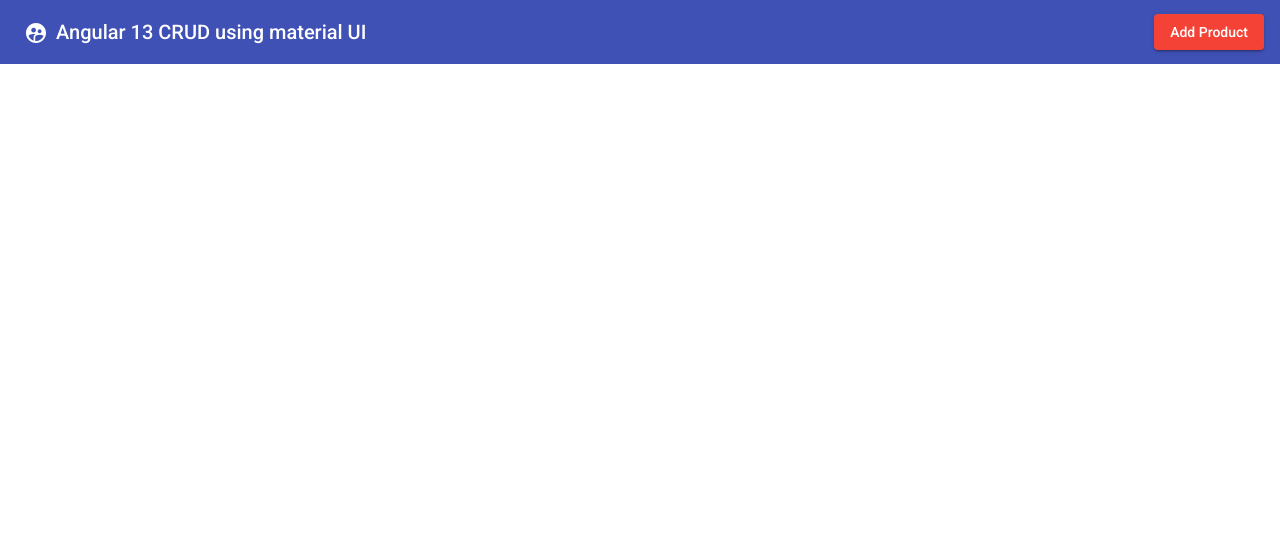
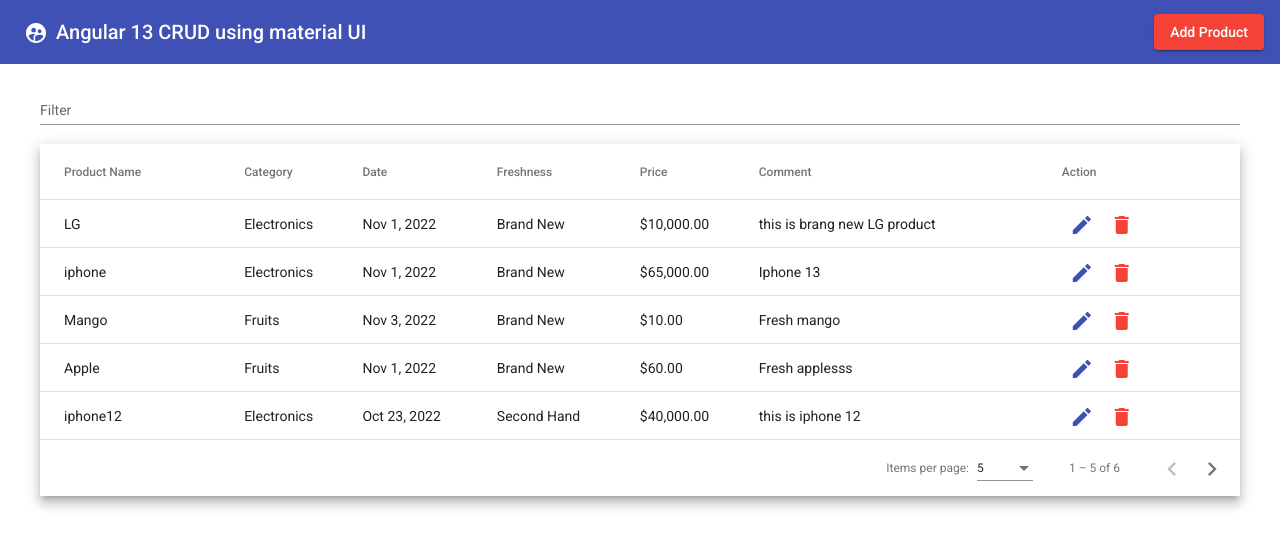
Before and after one commit to santosh214/angularCrud, an Angular app: page / in a window 1280 px wide. Shown: the top 548 px of the page. Built offline with nearby package versions, Linux system fonts and the light colour scheme; data requests are answered from the project's data file.

Commit message:
get api done and edit form

```diff
--- a/db.json
+++ b/db.json
@@ -8,6 +8,51 @@
       "comment": "this is brang new LG product",
       "date": "2022-11-01T18:30:00.000Z",
       "id": 1
+    },
+    {
+      "productName": "iphone",
+      "category": "Electronics",
+      "freshness": "Brand New",
+      "price": 65000,
+      "comment": "Iphone 13",
+      "date": "2022-11-01T18:30:00.000Z",
+      "id": 2
+    },
+    {
+      "productName": "Mango",
+      "category": "Fruits",
+      "freshness": "Brand New",
+      "price": 10,
+      "comment": "Fresh mango",
+      "date": "2022-11-03T18:30:00.000Z",
+      "id": 3
+    },
+    {
+      "productName": "Apple",
+      "category": "Fruits",
+      "freshness": "Brand New",
+      "price": 60,
+      "comment": "Fresh applesss",
+      "date": "2022-11-01T18:30:00.000Z",
+      "id": 4
+    },
+    {
+      "productName": "iphone12",
+      "category": "Electronics",
+      "freshness": "Second Hand",
+      "price": 40000,
+      "comment": "this is iphone 12",
+      "date": "2022-10-23T18:30:00.000Z",
+      "id": 5
+    },
+    {
+      "productName": "iphone12",
+      "category": "Electronics",
+      "freshness": "Second Hand",
+      "price": 40000,
+      "comment": "this is iphone 12",
+      "date": "2022-10-23T18:30:00.000Z",
+      "id": 6
     }
   ],
   "comments": [
--- a/src/app/app.component.css
+++ b/src/app/app.component.css
@@ -1,3 +1,16 @@
 .example-spacer {
     flex: 1 1 auto;
   }
+  table {
+    width: 100%;
+  }
+
+  .mat-form-field {
+    font-size: 14px;
+    width: 100%;
+  }
+
+.container{
+    max-width: 1200px;
+    margin: 0 auto;
+}
--- a/src/app/app.component.html
+++ b/src/app/app.component.html
@@ -8,3 +8,74 @@
 
 
 </mat-toolbar>
+
+<div class="container">
+  <div style='margin-top: 10px;'>
+    <mat-form-field appearance="standard">
+      <mat-label>Filter</mat-label>
+      <input matInput (keyup)="applyFilter($event)" placeholder="Ex. Mia" #input>
+    </mat-form-field>
+
+    <div class="mat-elevation-z8">
+      <table mat-table [dataSource]="dataSource" matSort>
+
+        <!-- ID Column -->
+        <ng-container matColumnDef="productName">
+          <th mat-header-cell *matHeaderCellDef mat-sort-header> Product Name </th>
+          <td mat-cell *matCellDef="let row"> {{row.productName}} </td>
+        </ng-container>
+
+        <!-- Progress Column -->
+        <ng-container matColumnDef="category">
+          <th mat-header-cell *matHeaderCellDef mat-sort-header> Category </th>
+          <td mat-cell *matCellDef="let row"> {{row.category}} </td>
+        </ng-container>
+
+        <!-- Name Column -->
+        <ng-container matColumnDef="date">
+          <th mat-header-cell *matHeaderCellDef mat-sort-header> Date </th>
+          <td mat-cell *matCellDef="let row"> {{row.date|date}} </td>
+        </ng-container>
+
+        <!-- Fruit Column -->
+        <ng-container matColumnDef="freshness">
+          <th mat-header-cell *matHeaderCellDef mat-sort-header> Freshness </th>
+          <td mat-cell *matCellDef="let row"> {{row.freshness}} </td>
+        </ng-container>
+
+        <ng-container matColumnDef="price">
+          <th mat-header-cell *matHeaderCellDef mat-sort-header> Price </th>
+          <td mat-cell *matCellDef="let row"> {{row.price|currency}} </td>
+        </ng-container>
+
+        <ng-container matColumnDef="comment">
+          <th mat-header-cell *matHeaderCellDef mat-sort-header> Comment </th>
+          <td mat-cell *matCellDef="let row"> {{row.comment}} </td>
+        </ng-container>
+
+        <ng-container matColumnDef="action">
+          <th mat-header-cell *matHeaderCellDef mat-sort-header> Action </th>
+          <td mat-cell *matCellDef="let row">
+          <button mat-icon-button color="primary">
+            <mat-icon (click)="editProduct(row)">edit</mat-icon>
+          </button>
+          <button mat-icon-button color="warn">
+            <mat-icon>delete</mat-icon>
+          </button>
+          </td>
+        </ng-container>
+
+        <tr mat-header-row *matHeaderRowDef="displayedColumns"></tr>
+        <tr mat-row *matRowDef="let row; columns: displayedColumns;"></tr>
+
+        <!-- Row shown when there is no matching data. -->
+        <tr class="mat-row" *matNoDataRow>
+          <td class="mat-cell" colspan="4">No data matching the filter "{{input.value}}"</td>
+        </tr>
+      </table>
+
+      <mat-paginator [pageSizeOptions]="[5, 10, 25, 100]" aria-label="Select page of users"></mat-paginator>
+    </div>
+
+  </div>
+</div>
--- a/src/app/app.component.ts
+++ b/src/app/app.component.ts
@@ -1,22 +1,57 @@
-import { Component } from '@angular/core';
-import {MatDialog, MAT_DIALOG_DATA} from '@angular/material/dialog';
-import { DialogComponent } from './dialog/dialog.component';
+import { Component, OnInit,ViewChild } from "@angular/core";
+import { MatDialog, MAT_DIALOG_DATA } from "@angular/material/dialog";
+import { DialogComponent } from "./dialog/dialog.component";
+import { ApiService } from "./services/api.service";
+import {MatPaginator} from '@angular/material/paginator';
+import {MatSort} from '@angular/material/sort';
+import {MatTableDataSource} from '@angular/material/table';
+@Component({
+  selector: "app-root",
+  templateUrl: "./app.component.html",
+  styleUrls: ["./app.component.css"],
+})
+export class AppComponent implements OnInit {
+  displayedColumns: string[] = ['productName', 'category','date','freshness', 'price', 'comment','action'];
+  dataSource!: MatTableDataSource<any>;
 
-
-@Component({
-  selector: 'app-root',
-  templateUrl: './app.component.html',
-  styleUrls: ['./app.component.css']
-})
-export class AppComponent {
-  constructor(private dialog: MatDialog){
-
+  @ViewChild(MatPaginator) paginator!: MatPaginator;
+  @ViewChild(MatSort) sort!: MatSort;
+  constructor(private dialog: MatDialog, private api: ApiService) {}
+  ngOnInit(): void {
+    this.getAllProducts()
   }
-  title = 'angular13Crud';
+  title = "angular13Crud";
 
   openDialog() {
     this.dialog.open(DialogComponent, {
-      width:'30%'
+      width: "30%",
     });
   }
+  editProduct(row:any){
+    this.dialog.open(DialogComponent,{
+      width:'30%',
+      data: row
+    })
+  }
+  getAllProducts() {
+    this.api.getProduct().subscribe({
+      next: (res) => {
+        this.dataSource= new MatTableDataSource(res)
+        this.dataSource.paginator= this.paginator
+        this.dataSource.sort =this.sort
+        console.log("res", res);
+      },
+      error: (err) => {
+        console.log("Error while fetching the records!", err);
+      },
+    });
+  }
+  applyFilter(event: Event) {
+    const filterValue = (event.target as HTMLInputElement).value;
+    this.dataSource.filter = filterValue.trim().toLowerCase();
+
+    if (this.dataSource.paginator) {
+      this.dataSource.paginator.firstPage();
+    }
+  }
 }
--- a/src/app/dialog/dialog.component.ts
+++ b/src/app/dialog/dialog.component.ts
@@ -1,6 +1,7 @@
-import { Component, OnInit } from "@angular/core";
+import { Component,Inject, OnInit } from "@angular/core";
 import { FormGroup, FormBuilder, Validators } from "@angular/forms";
 import { ApiService } from "../services/api.service";
+import { MatDialogRef ,MAT_DIALOG_DATA} from "@angular/material/dialog";
 
 @Component({
   selector: "app-dialog",
@@ -8,7 +9,9 @@
   styleUrls: ["./dialog.component.css"],
 })
 export class DialogComponent implements OnInit {
-  constructor(private formBuilder: FormBuilder, private api: ApiService) {}
+  constructor(private formBuilder: FormBuilder, private api: ApiService,
+    @Inject(MAT_DIALOG_DATA) public editData:any,
+    private dialogRef:MatDialogRef<DialogComponent>) {}
   freshnessList = ["Brand New", "Second Hand", "Refurbished"];
   productForm!: FormGroup;
   ngOnInit(): void {
@@ -20,12 +23,23 @@
       comment: ["", Validators.required],
       date: ["", Validators.required],
     });
+    console.log(this.editData)
+    if(this.editData){
+      this.productForm.controls['productName'].setValue(this.editData.productName);
+      this.productForm.controls['category'].setValue(this.editData.category);
+      this.productForm.controls['freshness'].setValue(this.editData.freshness);
+      this.productForm.controls['price'].setValue(this.editData.price);
+      this.productForm.controls['comment'].setValue(this.editData.comment);
+      this.productForm.controls['date'].setValue(this.editData.date);
+    }
   }
   addProduct() {
     if (this.productForm.valid) {
       this.api.postProduct(this.productForm.value).subscribe({
         next: (res) => {
           alert("Product added successfully");
+          this.productForm.reset();
+          this.dialogRef.close('save');
         },
         error: (error) => {
           console.log("error", error);
```
Also changed, not shown: src/app/app.module.ts (+9 -1 lines).
